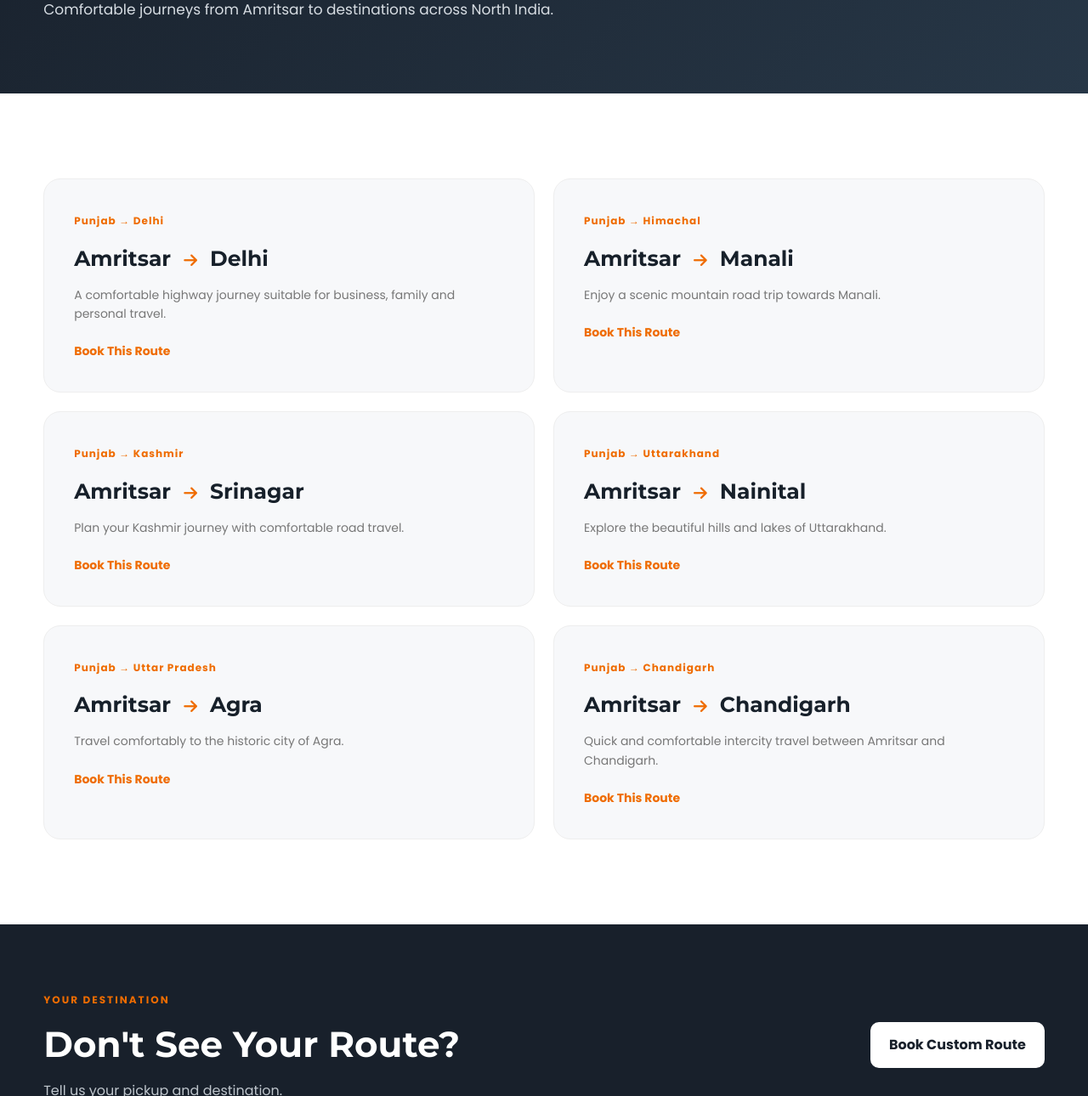
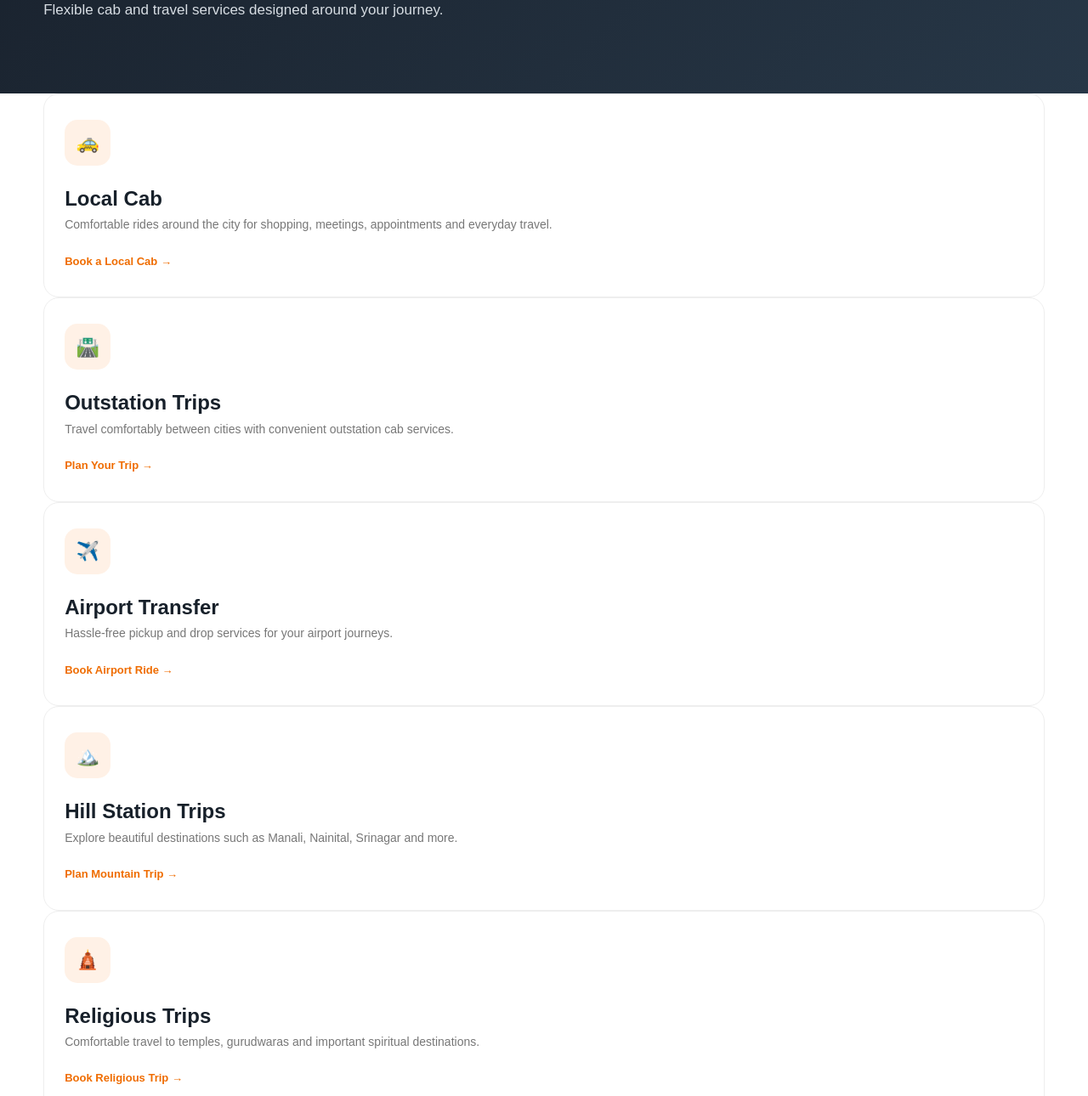
Before and after one commit to drgagan10-arch/RideWave.in, a plain HTML site: page routes.html in a window 1280 px wide. Shown: the part 290-1580 px from the top of the page at 85% size. Drawn offline with Linux system fonts and the light colour scheme.

Commit message:
Update Routes page to Services page

```diff
--- a/routes.html
+++ b/routes.html
@@ -5,21 +5,16 @@
 
     <meta charset="UTF-8">
 
-    <meta name="viewport"
-          content="width=device-width, initial-scale=1.0">
+    <meta
+        name="viewport"
+        content="width=device-width, initial-scale=1.0"
+    >
 
-    <title>Routes | Ride Waves</title>
+    <title>Services | Ride Waves</title>
 
     <link rel="stylesheet" href="style.css">
 
-    <link href="https://fonts.googleapis.com/css2?family=Montserrat:wght@400;500;600;700;800&family=Poppins:wght@400;500;600;700&display=swap"
-          rel="stylesheet">
-
-    <link rel="stylesheet"
-          href="https://cdnjs.cloudflare.com/ajax/libs/font-awesome/6.5.2/css/all.min.css">
-
 </head>
-
 
 <body>
 
@@ -29,52 +24,60 @@
     <div class="container nav-container">
 
         <a href="index.html" class="logo">
-
-            <span class="logo-icon">
-                <i class="fa-solid fa-car-side"></i>
-            </span>
-
-            <span>Ride<span>Waves</span></span>
-
+            <span>🚕</span>
+            Ride Waves
         </a>
 
+        <button class="menu-toggle" id="menuToggle">
+            ☰
+        </button>
 
-        <nav class="navbar">
+        <nav class="navbar" id="navbar">
 
-            <a href="index.html" target="_blank">Home</a>
-            <a href="services.html" target="_blank">Services</a>
-            <a href="routes.html" target="_blank">Routes</a>
-            <a href="why-us.html" target="_blank">Why Us</a>
-            <a href="reviews.html" target="_blank">Reviews</a>
-            <a href="contact.html" target="_blank">Contact</a>
+            <a href="index.html">Home</a>
+
+            <a href="services.html" class="active">
+                Services
+            </a>
+
+            <a href="routes.html">
+                Routes
+            </a>
+
+            <a href="why-us.html">
+                Why Us
+            </a>
+
+            <a href="reviews.html">
+                Reviews
+            </a>
+
+            <a href="contact.html">
+                Contact
+            </a>
 
         </nav>
-
-
-        <a href="tel:8221826243" class="nav-call">
-            <i class="fa-solid fa-phone"></i>
-            Call Now
-        </a>
 
     </div>
 
 </header>
 
 
+<main>
 
 <section class="page-hero">
 
     <div class="container">
 
-        <span class="section-label">
-            RIDE WAVES ROUTES
-        </span>
+        <span>RIDE WAVES SERVICES</span>
 
-        <h1>Popular <span>Routes</span></h1>
+        <h1>
+            Travel Your Way
+        </h1>
 
         <p>
-            Comfortable journeys from Amritsar
-            to destinations across North India.
+            Flexible cab and travel services designed
+            around your journey.
         </p>
 
     </div>
@@ -82,146 +85,116 @@
 </section>
 
 
-
-<section class="section">
+<section class="content-section">
 
 <div class="container">
 
-        <div class="routes-large-grid">
+<div class="service-grid">
 
 
-            <div class="route-large-card">
+    <div class="service-card">
 
-                <span>Punjab → Delhi</span>
+        <div class="service-icon">🚕</div>
 
-                <h2>
-                    Amritsar
-                    <i class="fa-solid fa-arrow-right"></i>
-                    Delhi
-                </h2>
+        <h2>Local Cab</h2>
 
         <p>
-                    A comfortable highway journey suitable
-                    for business, family and personal travel.
+            Comfortable rides around the city for shopping,
+            meetings, appointments and everyday travel.
         </p>
 
-                <a href="index.html#booking">
-                    Book This Route
+        <a href="index.html#booking" class="card-link">
+            Book a Local Cab →
         </a>
 
     </div>
 
 
+    <div class="service-card">
 
-            <div class="route-large-card">
+        <div class="service-icon">🛣️</div>
 
-                <span>Punjab → Himachal</span>
-
-                <h2>
-                    Amritsar
-                    <i class="fa-solid fa-arrow-right"></i>
-                    Manali
-                </h2>
+        <h2>Outstation Trips</h2>
 
         <p>
-                    Enjoy a scenic mountain road trip
-                    towards Manali.
+            Travel comfortably between cities with
+            convenient outstation cab services.
         </p>
 
-                <a href="index.html#booking">
-                    Book This Route
+        <a href="index.html#booking" class="card-link">
+            Plan Your Trip →
         </a>
 
     </div>
 
 
+    <div class="service-card">
 
-            <div class="route-large-card">
+        <div class="service-icon">✈️</div>
 
-                <span>Punjab → Kashmir</span>
-
-                <h2>
-                    Amritsar
-                    <i class="fa-solid fa-arrow-right"></i>
-                    Srinagar
-                </h2>
+        <h2>Airport Transfer</h2>
 
         <p>
-                    Plan your Kashmir journey with
-                    comfortable road travel.
+            Hassle-free pickup and drop services
+            for your airport journeys.
         </p>
 
-                <a href="index.html#booking">
-                    Book This Route
+        <a href="index.html#booking" class="card-link">
+            Book Airport Ride →
         </a>
 
     </div>
 
 
+    <div class="service-card">
 
-            <div class="route-large-card">
+        <div class="service-icon">🏔️</div>
 
-                <span>Punjab → Uttarakhand</span>
-
-                <h2>
-                    Amritsar
-                    <i class="fa-solid fa-arrow-right"></i>
-                    Nainital
-                </h2>
+        <h2>Hill Station Trips</h2>
 
         <p>
-                    Explore the beautiful hills and lakes
-                    of Uttarakhand.
+            Explore beautiful destinations such as
+            Manali, Nainital, Srinagar and more.
         </p>
 
-                <a href="index.html#booking">
-                    Book This Route
+        <a href="index.html#booking" class="card-link">
+            Plan Mountain Trip →
         </a>
 
     </div>
 
 
+    <div class="service-card">
 
-            <div class="route-large-card">
+        <div class="service-icon">🛕</div>
 
-                <span>Punjab → Uttar Pradesh</span>
-
-                <h2>
-                    Amritsar
-                    <i class="fa-solid fa-arrow-right"></i>
-                    Agra
-                </h2>
+        <h2>Religious Trips</h2>
 
         <p>
-                    Travel comfortably to the historic
-                    city of Agra.
+            Comfortable travel to temples, gurudwaras
+            and important spiritual destinations.
         </p>
 
-                <a href="index.html#booking">
-                    Book This Route
+        <a href="index.html#booking" class="card-link">
+            Book Religious Trip →
         </a>
 
     </div>
 
 
+    <div class="service-card">
 
-            <div class="route-large-card">
+        <div class="service-icon">👨‍👩‍👧‍👦</div>
 
-                <span>Punjab → Chandigarh</span>
-
-                <h2>
-                    Amritsar
-                    <i class="fa-solid fa-arrow-right"></i>
-                    Chandigarh
-                </h2>
+        <h2>Family Travel</h2>
 
         <p>
-                    Quick and comfortable intercity travel
-                    between Amritsar and Chandigarh.
+            Relaxed and convenient rides for family
+            holidays and special occasions.
         </p>
 
-                <a href="index.html#booking">
-                    Book This Route
+        <a href="index.html#booking" class="card-link">
+            Book Family Ride →
         </a>
 
     </div>
@@ -233,46 +206,74 @@
 </section>
 
 
+<section class="cta-section">
 
-<section class="cta">
+<div class="container">
 
-    <div class="container cta-content">
-
-        <div>
-
-            <span class="section-label">
-                YOUR DESTINATION
-            </span>
-
-            <h2>
-                Don't See Your Route?
-            </h2>
+<h2>Need A Ride?</h2>
 
 <p>
-                Tell us your pickup and destination.
+Tell us where you want to go and we'll help plan your journey.
 </p>
 
-        </div>
-
-
-        <a href="index.html#booking"
-           class="btn btn-light">
-
-            Book Custom Route
-
+<a href="index.html#booking" class="btn btn-light">
+    Book Your Cab
 </a>
 
 </div>
 
 </section>
 
+</main>
 
 
 <footer class="footer">
 
+<div class="container footer-grid">
+
+<div>
+
+<a href="index.html" class="footer-logo">
+🚕 Ride Waves
+</a>
+
+<p>
+Your journey. Our priority.
+</p>
+
+</div>
+
+
+<div>
+
+<h3>Quick Links</h3>
+
+<a href="index.html">Home</a>
+<a href="routes.html">Routes</a>
+<a href="why-us.html">Why Us</a>
+<a href="reviews.html">Reviews</a>
+
+</div>
+
+
+<div>
+
+<h3>Contact</h3>
+
+<a href="tel:8221826243">
+📞 82218 26243
+</a>
+
+<a href="mailto:drgagan.10@gmail.com">
+✉️ drgagan.10@gmail.com
+</a>
+
+</div>
+
+</div>
+
+
 <div class="footer-bottom">
-
-        <div class="container">
 
 <p>
 © 2026 Ride Waves. All Rights Reserved.
@@ -280,10 +281,10 @@
 
 </div>
 
-    </div>
-
 </footer>
 
 
+<script src="script.js"></script>
+
 </body>
 </html>
```
Lines whose indentation alone changed are shown as unchanged.
